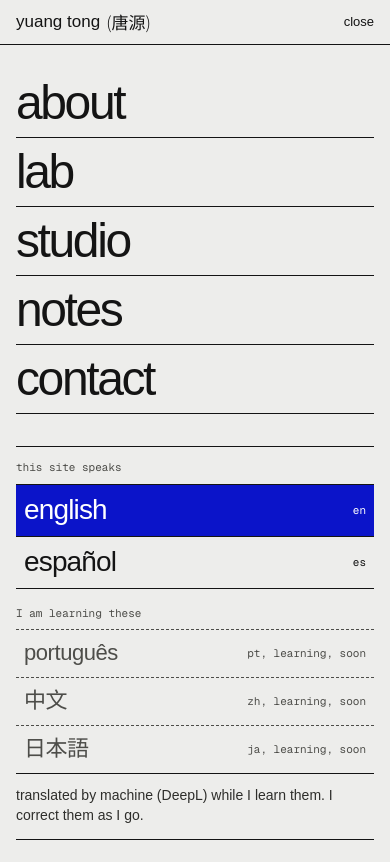
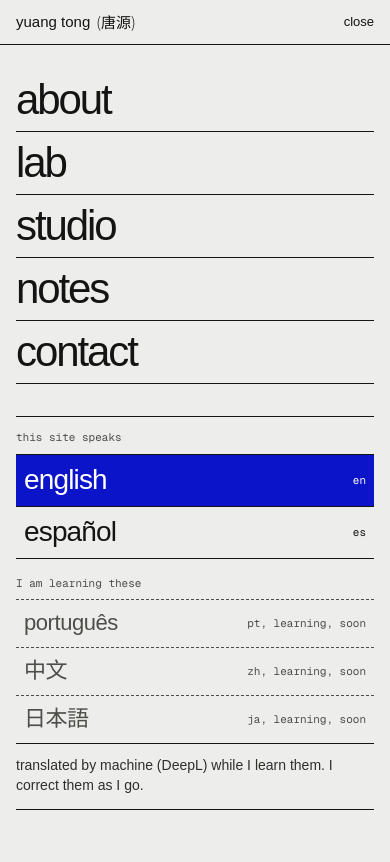
Before and after one commit to yuangtong/yuangtong.github.io, a Next.js app: page /en in a window 390 px wide. Both pictures are taken after a click on the button "menu". Shown: the top 862 px of the page. Built offline with nearby package versions, Linux system fonts and the light colour scheme; a web font is replaced by a local one.

Commit message:
The phone menu follows the same density
Agent: UI
Co-Authored-By: Claude Opus 5.5 <noreply@anthropic.com>
Claude-Session: https://claude.ai/code/session_01TD1WqbuteY6fYYjEXM8cFV

```diff
--- a/src/app/globals.css
+++ b/src/app/globals.css
@@ -62,17 +62,17 @@ img, canvas { display: block; }
 
 /* ---------- phone menu (design canvas: movil, menu abierto) ---------- */
 .menu { position: fixed; inset: 0; z-index: 20; padding: 0 16px 24px; display: flex; flex-direction: column; background: var(--paper); color: var(--ink); overflow-y: auto; }
-.menu__head { display: flex; align-items: center; justify-content: space-between; height: 56px; margin: 0 -16px; padding: 0 16px; border-bottom: 1px solid var(--ink); }
-.menu__name { display: flex; align-items: center; gap: 6px; min-height: 44px; font-size: 17px; text-decoration: none; }
+.menu__head { display: flex; align-items: center; justify-content: space-between; height: var(--menu-head); margin: 0 -16px; padding: 0 16px; border-bottom: 1px solid var(--ink); }
+.menu__name { display: flex; align-items: center; gap: 6px; min-height: 44px; font-size: var(--t-menu-name); text-decoration: none; }
 .menu__zh { font-family: var(--font-zh); font-weight: 300; }
 .menu__close { display: flex; align-items: center; min-height: 44px; padding: 0 0 0 12px; border: 0; background: transparent; color: var(--ink); font: inherit; font-size: var(--t-small); cursor: pointer; }
 .menu__nav { display: flex; flex-direction: column; margin-top: var(--s-5); }
-.menu__nav a { display: flex; align-items: baseline; padding: 10px 0; border-bottom: 1px solid var(--ink); font-size: 48px; line-height: 1; font-weight: 300; letter-spacing: var(--track-display); text-decoration: none; }
+.menu__nav a { display: flex; align-items: baseline; padding: 10px 0; border-bottom: 1px solid var(--ink); font-size: var(--t-menu-nav); line-height: 1; font-weight: 300; letter-spacing: var(--track-display); text-decoration: none; }
 .menu__nav a:hover, .menu__nav a:focus-visible { margin: 0 -16px; padding: 10px 16px; background: var(--signal); color: var(--on-signal); }
 .menu__foot { margin-top: auto; padding-top: var(--s-6); display: flex; flex-direction: column; gap: var(--s-4); }
 .menu__links { display: flex; flex-wrap: wrap; gap: var(--s-5); font-size: var(--t-small); }
 .menu__links a { display: flex; align-items: center; min-height: 44px; text-decoration: none; }
-.menu__status { display: flex; align-items: center; gap: 8px; font-family: var(--font-mono); font-size: 12px; }
+.menu__status { display: flex; align-items: center; gap: 8px; font-family: var(--font-mono); font-size: var(--t-label); }
 
 /* ---------- sheets: open on arrival, fold into strips that index the page ---------- */
 .sheets { position: absolute; inset: 0; z-index: 3; visibility: hidden; pointer-events: none; }
--- a/src/app/tokens.css
+++ b/src/app/tokens.css
@@ -84,6 +84,10 @@
   --s-9: 64px;
   --gutter: clamp(16px, 2.2vw, 32px);
   --control: 48px;
+  /* the phone menu: its header, the name and the large section links */
+  --menu-head: 56px;
+  --t-menu-name: 17px;
+  --t-menu-nav: 48px;
 }
 
 /*
@@ -102,5 +106,8 @@
     --t-card: 25px;
     --t-h2-phone: 56px;
     --bar: 42px;
+    --menu-head: 49px;
+    --t-menu-name: 15px;
+    --t-menu-nav: 42px;
   }
 }
```
Also changed, not shown: 1 other file (tests, documents, lock files or other folders).
